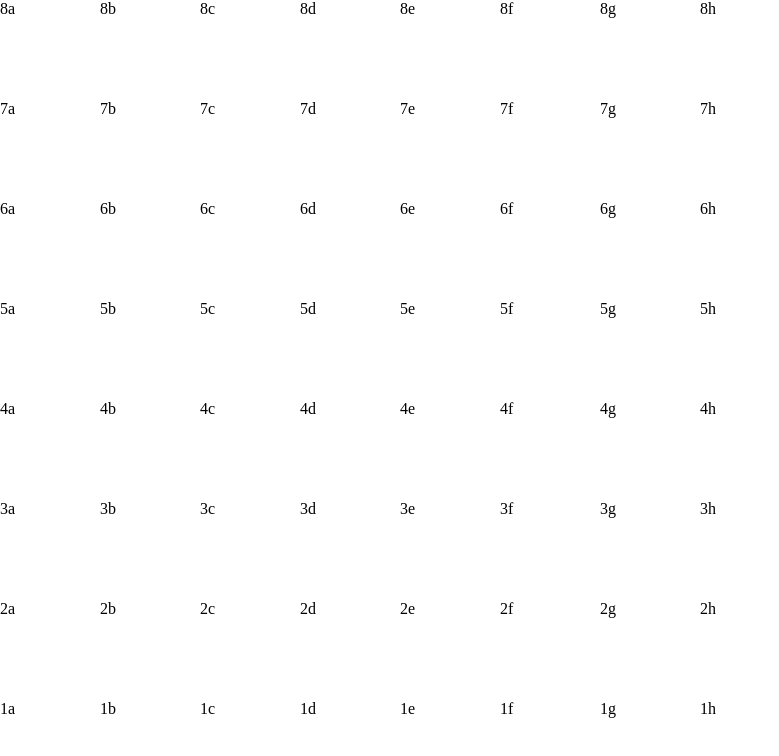
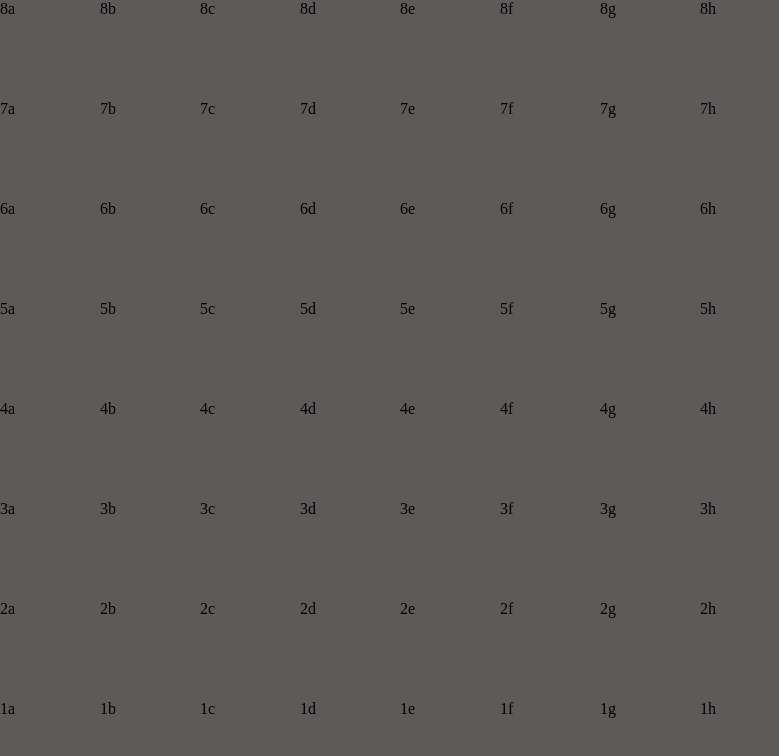
Before and after one commit to Bartulko/Chess-App, a React (Vite) app in the folder my-chess-game/: page / in a window 1280 px wide. Shown: the top 756 px of the page, without its empty margins (0-779 px from the left). Built offline with nearby package versions, Linux system fonts and the light colour scheme; a web font is replaced by a local one.

Commit message:
Zmienilem kolor tla dla board usuwajac z constants.css i dodajac do board.css

```diff
--- a/my-chess-game/src/components/Board.css
+++ b/my-chess-game/src/components/Board.css
@@ -2,6 +2,7 @@
     display: grid;
     position: relative;
     grid-template-columns: calc(.25*var(--tile-size)) calc(8*var(--tile-size));
+    background-color: #5e5a5a;
 }
 
 .tiles {
--- a/my-chess-game/src/constants.css
+++ b/my-chess-game/src/constants.css
@@ -2,7 +2,6 @@
     --tile-size : 100px;
     --light-tile : #F0D8B6;
     --dark-tile : #B48764;
-    --bg-color : #202020;
     --highlight : rgba(0,0,0,.1);
     --check : #FEEC48;
 }
```
